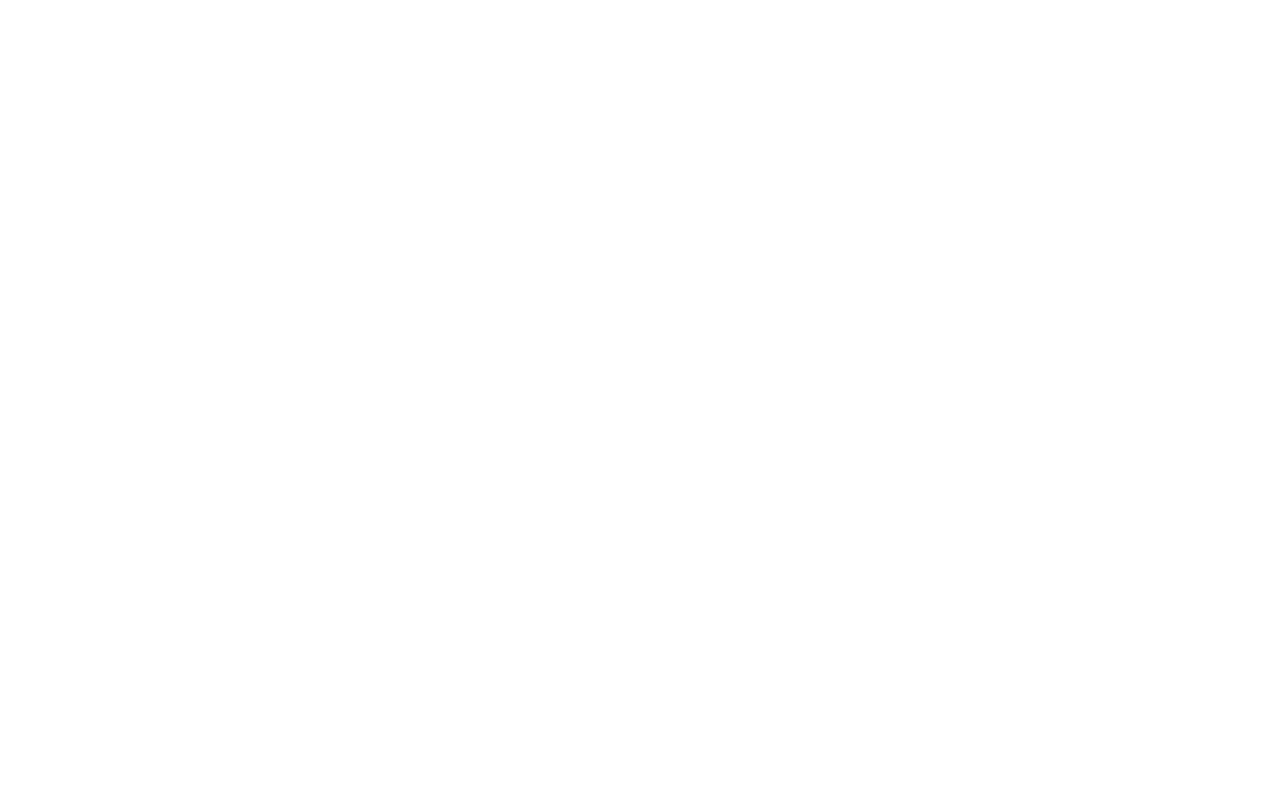
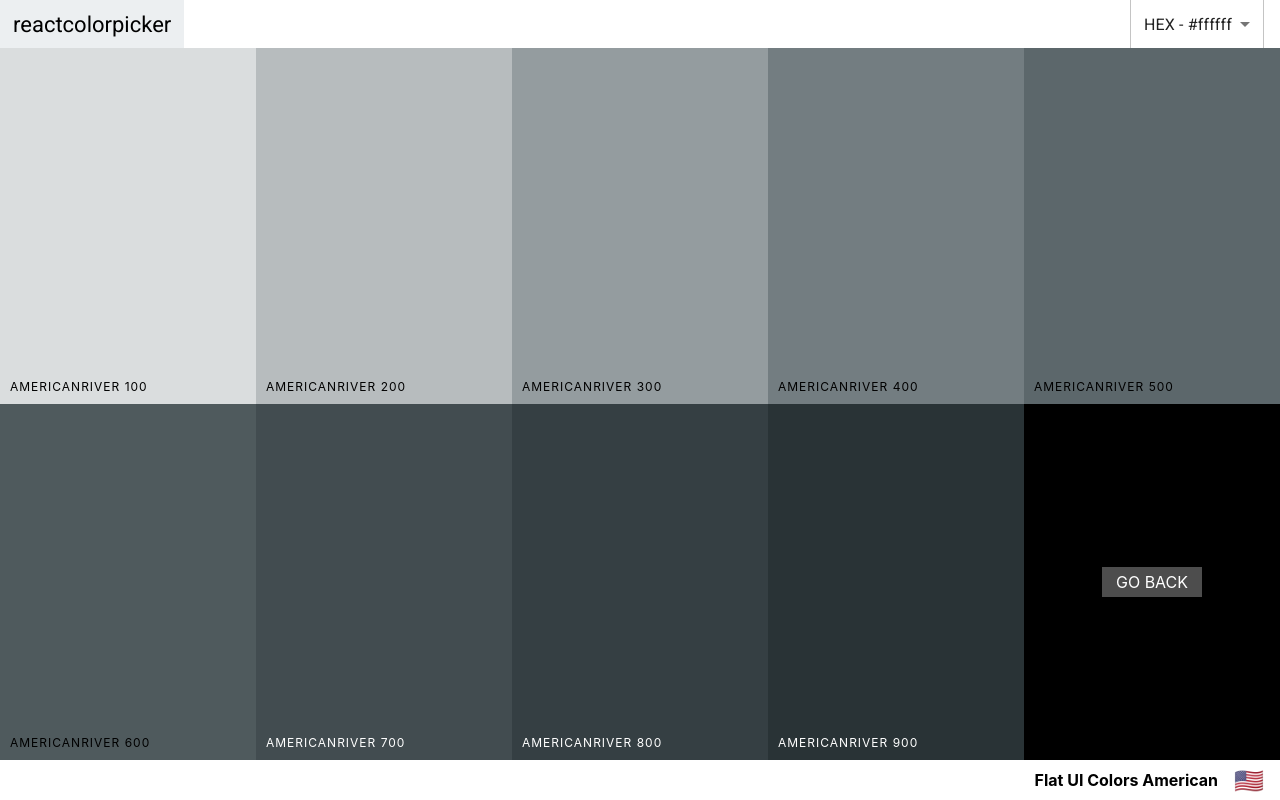
Before and after one commit to TheFivePips/Color-App, a React (Create React App) app: page /palette/flat-ui-colors-american/americanriver in a window 1280 px wide. Before the commit this address had no page. Built offline with nearby package versions, Linux system fonts and the light colour scheme.

Commit message:
finished the single color pallet page

```diff
--- a/src/App.js
+++ b/src/App.js
@@ -3,6 +3,8 @@
 import { seedColors } from './seedColors';
 import {Route, Routes} from 'react-router-dom'
 import PaletteList from './PaletteList';
+// import SingleColorPalette from './SingleColorPalette';
+import SCPRouteDetails from './SCPRouteDetails'
 
 class App extends Component{
 
@@ -10,12 +12,15 @@
   render() {
     return (
       <Routes>
-        <Route exact path="/" element={<PaletteList palettes={seedColors}/>} />
+        <Route path="/" element={<PaletteList palettes={seedColors}/>} />
         <Route
-          exact
-          path="/palette/:id"
+         path="/palette/:id"
           element={<PaletteRouteDetails seeds={seedColors}/>}
         />
+        <Route
+          path='/palette/:id/:colorId'
+          element={<SCPRouteDetails seeds={seedColors}/>}/>
+
       </Routes>
       //   <div>
       //     <Palette palette={generatePalette(seedColors[4])}/>
--- a/src/Navbar.js
+++ b/src/Navbar.js
@@ -30,13 +30,14 @@
     })
   }
     render() {
-        const {level, changeLevel} = this.props
+        const {level, changeLevel, showingAllColors} = this.props
         const {format} = this.state
         return (
           <header className="Navbar">
             <div className="logo">
-              <Link to={'/'}>reactcolorpicker</Link>
+              <Link to={"/"}>reactcolorpicker</Link>
             </div>
+            {showingAllColors && (
               <div className="slider-contianer">
                 <span>Level:{level} </span>
                 <div className="slider">
@@ -49,6 +50,8 @@
                   />
                 </div>
               </div>
+            )}
+
             <div className="select-container">
               <Select value={format} onChange={this.handelFormatChange}>
                 <MenuItem value="hex">HEX - #ffffff</MenuItem>
@@ -57,17 +60,27 @@
               </Select>
             </div>
             <Snackbar
-              anchorOrigin={{vertical: "bottom", horizontal: "left"}}
+              anchorOrigin={{ vertical: "bottom", horizontal: "left" }}
               open={this.state.open}
               autoHideDuration={3000}
-              message={<span id="message-id">Format Changed to {format.toUpperCase()}!</span>}
-              ContentProps={{"aria-describedby": "message-id"}}
+              message={
+                <span id="message-id">
+                  Format Changed to {format.toUpperCase()}!
+                </span>
+              }
+              ContentProps={{ "aria-describedby": "message-id" }}
               onClose={this.closeSnackBar}
               action={[
-                <IconButton onClick={this.closeSnackBar} color="inherit" key="close" aria-label='close' >
+                <IconButton
+                  onClick={this.closeSnackBar}
+                  color="inherit"
+                  key="close"
+                  aria-label="close"
+                >
                   <CloseIcon />
-                </IconButton>
-            ]}/>
+                </IconButton>,
+              ]}
+            />
           </header>
         );
     }
--- a/src/Palette.js
+++ b/src/Palette.js
@@ -2,6 +2,11 @@
 import ColorBox from './colorBox';
 import './Palette.scss'
 import Navbar from './Navbar';
+import PaletteFooter from './PaletteFooter';
+// import { Routes, Route } from 'react-router-dom'
+// import SingleColorPalette from './SingleColorPalette';
+// import { generatePalette } from './colorHelpers';
+// import { color } from '@mui/system';
 class Palette extends Component {
     constructor(props){
         super(props)
@@ -25,11 +30,17 @@
 
     }
     render() {
-        const { colors, paletteName, emoji } = this.props.palette
+        const { colors, paletteName, emoji, id } = this.props.palette
         const{ level, format } = this.state
 
         const colorBoxes = colors[level].map(color => {
-            return <ColorBox background={color[format]} name={color.name} key={color.id}/>
+            return <ColorBox
+                background={color[format]}
+                name={color.name}
+                key={color.id}
+                moreURL={`/palette/${id}/${color.id}`}
+                showLink={true}
+                />
 
         })
 
@@ -39,12 +50,11 @@
               level={level}
               changeLevel={this.changeLevel}
               handleChange={this.changeColorFormat}
+              showingAllColors={true}
             />
             <div className="Palette-colors">{colorBoxes}</div>
-            <footer className="Palette-footer">
-              {paletteName}
-              <span className="emoji">{emoji}</span>
-            </footer>
+            <PaletteFooter paletteName={paletteName} emoji={emoji}/>
+
           </div>
         );
     }
--- a/src/Palette.scss
+++ b/src/Palette.scss
@@ -3,6 +3,7 @@
     display: flex;
     flex-direction: column;
 }
+
 .Palette-colors {
     height: 90%
 }
--- /dev/null
+++ b/src/PaletteFooter.js
@@ -0,0 +1,14 @@
+import React from 'react';
+
+const PaletteFooter = (props) => {
+    const {paletteName, emoji} = props
+    return (
+    <footer className="Palette-footer">
+        {paletteName}
+        <span className="emoji">{emoji}</span>
+    </footer>
+
+    );
+}
+
+export default PaletteFooter;
--- /dev/null
+++ b/src/SCPRouteDetails.js
@@ -0,0 +1,15 @@
+import React from "react";
+import { useParams } from "react-router";
+import SingleColorPalette from "./SingleColorPalette";
+import { generatePalette } from "./colorHelpers";
+
+const SCPRouteDetails = ({ seeds }) => {
+  const { id, colorId } = useParams();
+
+  const currentPalette = seeds.find(
+    (seed) => seed.id.toLowerCase() === id.toLowerCase()
+  );
+  return <SingleColorPalette palette={generatePalette(currentPalette)} colorId={colorId} />;
+};
+
+export default SCPRouteDetails;
--- /dev/null
+++ b/src/SingleColorPalette.js
@@ -0,0 +1,65 @@
+import React, { Component } from 'react';
+import ColorBox from './colorBox';
+import Navbar from './Navbar';
+import PaletteFooter from './PaletteFooter';
+import {Link} from 'react-router-dom'
+class SingleColorPalette extends Component {
+  constructor(props) {
+    super(props);
+    this._shades = this.gatherShades(this.props.palette, this.props.colorId);
+    this.state = {
+        format: "hex"
+    }
+    this.changeColorFormat = this.changeColorFormat.bind(this)
+  }
+  gatherShades(palette, colorToFilterBy) {
+    let shades = [];
+    let allColors = palette.colors;
+
+    for (let key in allColors) {
+      shades = shades.concat(
+        allColors[key].filter((color) => {
+          return color.id === colorToFilterBy;
+        })
+      );
+    }
+    // return all the shades of a single color(excluding level 50 because thats just white)
+    return shades.slice(1);
+  }
+
+  changeColorFormat(value) {
+    this.setState({
+      format: value,
+    });
+  }
+
+  render() {
+    const {format} = this.state
+    const {paletteName, emoji, id} = this.props.palette
+    const colorBoxes = this._shades.map((color) => {
+      return (
+        <ColorBox
+          key={color.name}
+          name={color.name}
+          background={color[format]}
+          showLink={false}
+        />
+      );
+    });
+
+    return (
+      <div className=" SingleColorPalette Palette">
+        <Navbar handleChange={this.changeColorFormat} showingAllColors={false}/>
+        <div className="Palette-colors">
+            {colorBoxes}
+            <div className='go-back ColorBox'>
+                <Link to={`/palette/${id}`} className='back-button'>GO BACK</Link>
+            </div>
+        </div>
+        <PaletteFooter paletteName={paletteName} emoji={emoji}/>
+      </div>
+    );
+  }
+}
+
+export default SingleColorPalette;
--- a/src/colorBox.js
+++ b/src/colorBox.js
@@ -1,6 +1,8 @@
 import React, { Component } from 'react';
 import './colorBox.scss'
 import { CopyToClipboard } from "react-copy-to-clipboard"
+import { Link } from 'react-router-dom'
+import chroma from 'chroma-js';
 
 class ColorBox extends Component {
     constructor(props){
@@ -15,8 +17,11 @@
         })
     }
     render() {
-        const {name, background} = this.props
+        const {name, background, moreURL, showLink} = this.props
         const {copied} = this.state
+        const isDarkColor = chroma(background).luminance() <= 0.08
+        const isLightColor = chroma(background).luminance() >= 0.07;
+
         return (
           <CopyToClipboard text={background} onCopy={this.changeCopyState}>
             <div className="ColorBox" style={{ background }}>
@@ -26,15 +31,19 @@
               />
               <div className={`copy-msg ${copied && "show"}`}>
                 <h1>copied!</h1>
-                <p>{this.props.background}</p>
+                <p className='copy-text'>{this.props.background}</p>
               </div>
               <div className="copy-container">
                 <div className="box-content">
-                  <span>{name}</span>
+                  <span className={isDarkColor && 'light-text'}>{name}</span>
                 </div>
-                <button className="copy-button">Copy</button>
+                <button className={`copy-button ${isLightColor && 'dark-text'}`}>Copy</button>
               </div>
-              <span className="see-more">More</span>
+              {showLink && (
+                <Link to={moreURL} onClick={(e) => e.stopPropagation()}>
+                  <span className={`see-more ${isLightColor && 'dark-text'}`}>MORE</span>
+                </Link>
+              )}
             </div>
           </CopyToClipboard>
         );
--- a/src/colorBox.scss
+++ b/src/colorBox.scss
@@ -1,3 +1,6 @@
+// 3
+
+
 .ColorBox {
     width: 20%;
     height: 25%;
@@ -8,7 +11,19 @@
     margin-bottom: -4px;
 }
 
-.copy-button{
+
+.SingleColorPalette {
+    .ColorBox {
+        height: 50%;
+    }
+}
+
+.ColorBox.go-back{
+    background-color: black;
+
+}
+
+.copy-button, .back-button{
     width: 100px;
     height: 30px;
     position: absolute;
@@ -25,6 +40,10 @@
     color: white;
     text-transform: uppercase;
     border: none;
+    text-decoration: none;
+
+}
+.copy-button{
     opacity: 0;
 }
 
@@ -43,6 +62,12 @@
     letter-spacing: 1px;
     text-transform: uppercase;
     font-size: 12px;
+}
+.light-text{
+    color: white;
+}
+.ColorBox .dark-text{
+    color: rgba(0,0,0,0.7)
 }
 .see-more {
     background: rgba(255,255,255,0.3);
```
Lines whose indentation alone changed are shown as unchanged.
